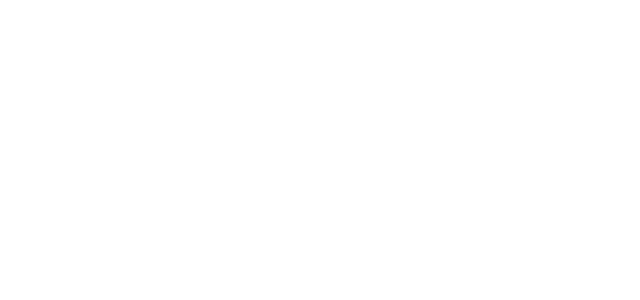
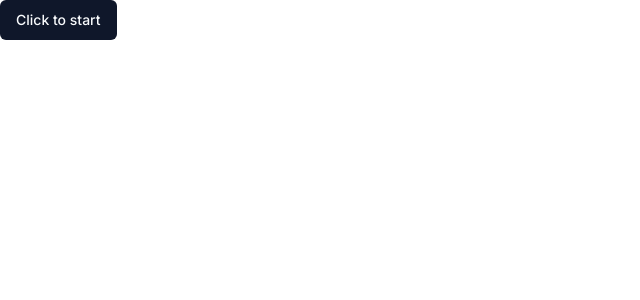
Before and after one commit to AobaIwaki123/HNZ-PenlightQuiz, a Next.js app in the folder view/: page / in a window 1280 px wide. Before the commit this address had no page. Shown: the top 300 px of the page, without its empty margins (0-640 px from the left). Built offline with nearby package versions, Linux system fonts and the light colour scheme.

Commit message:
スタートページを作成

```diff
--- a/view/src/app/page.tsx
+++ b/view/src/app/page.tsx
@@ -1,8 +1,19 @@
 "use client";
 
 import { useRouter } from 'next/navigation';
+import { Button } from "@/components/ui/button";
 
 export default function Home() {
   const router = useRouter();
-  router.push("/quiz");
+  return (
+    <main>
+      <div>
+        <Button
+        onClick={() => {
+            router.push("/quiz");
+        }}
+        >Click to start</Button>
+      </div>
+    </main>
+  )
 }
```
